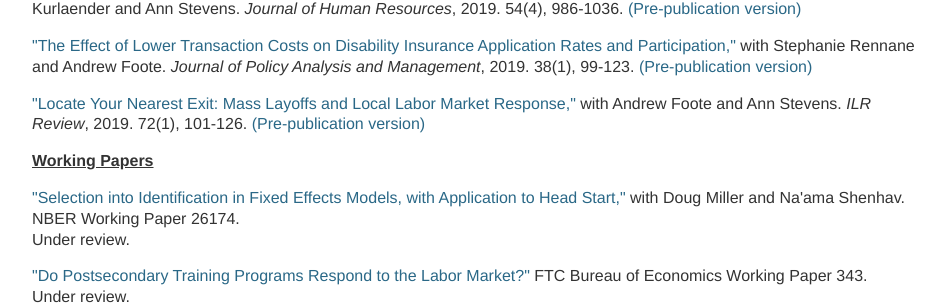
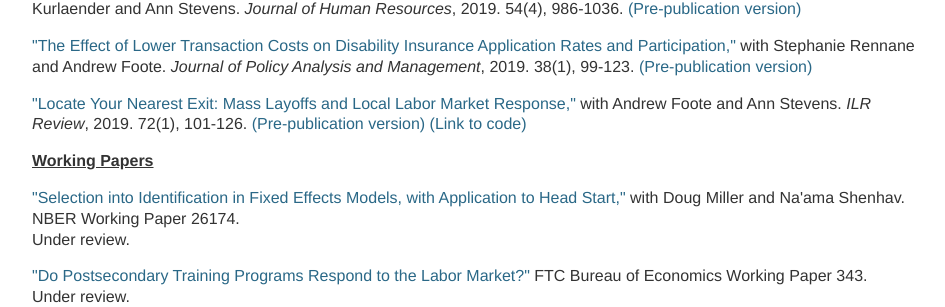
Before and after one commit to mzgrosz/mzgrosz.github.io, a Jekyll site: the page built from research/index.html, in a window 1280 px wide. Shown: the part 389-696 px from the top of the page, without its empty margins (160-1105 px from the left). Built offline with Jekyll 4.4.1, drawn with Linux system fonts in a browser that asks for light colours.

Commit message:
Update index.html

```diff
--- a/research/index.html
+++ b/research/index.html
@@ -40,7 +40,7 @@ title: Michel Grosz
 	</p>
 
 <p><a href="https://journals.sagepub.com/doi/abs/10.1177/0019793917753095">&quot;Locate Your Nearest Exit: Mass Layoffs and Local Labor Market Response,&quot;</a> with Andrew Foote and Ann Stevens.
-	<em>ILR Review</em>, 2019. 72(1), 101-126. <a href="https://www.nber.org/papers/w21618">(Pre-publication version)</a><br>
+	<em>ILR Review</em>, 2019. 72(1), 101-126. <a href="https://www.nber.org/papers/w21618">(Pre-publication version)</a> <a href="https://zenodo.org/record/4247704#.X6RIRNBKhaR">(Link to code)</a><br>
 	<!--Pre-publication version: <a href="https://www.nber.org/papers/w21618">NBER Working Paper 21618</a><br>
 	Media Mentions: <a href="https://blogs.wsj.com/economics/2016/03/17/half-of-u-s-may-endure-lost-decade-of-depressed-employment/">Wall Street Journal</a>; <a href="https://www.bloomberg.com/opinion/articles/2018-01-03/how-governments-can-move-people-to-jobs">Bloomberg</a>; <a href="https://equitablegrowth.org/the-consequences-and-causes-of-declining-geographic-mobility-in-the-united-states/">Washington Center for Equitable Growth</a><br>
 	Op-eds/Briefs: <a href="https://voxeu.org/article/mass-layoffs-and-local-labour-market-exit">VoxEU Brief</a>; <a href="https://papers.ssrn.com/sol3/papers.cfm?abstract_id=2661687">Census CES Discussion Paper 15-25</a><br>
```
